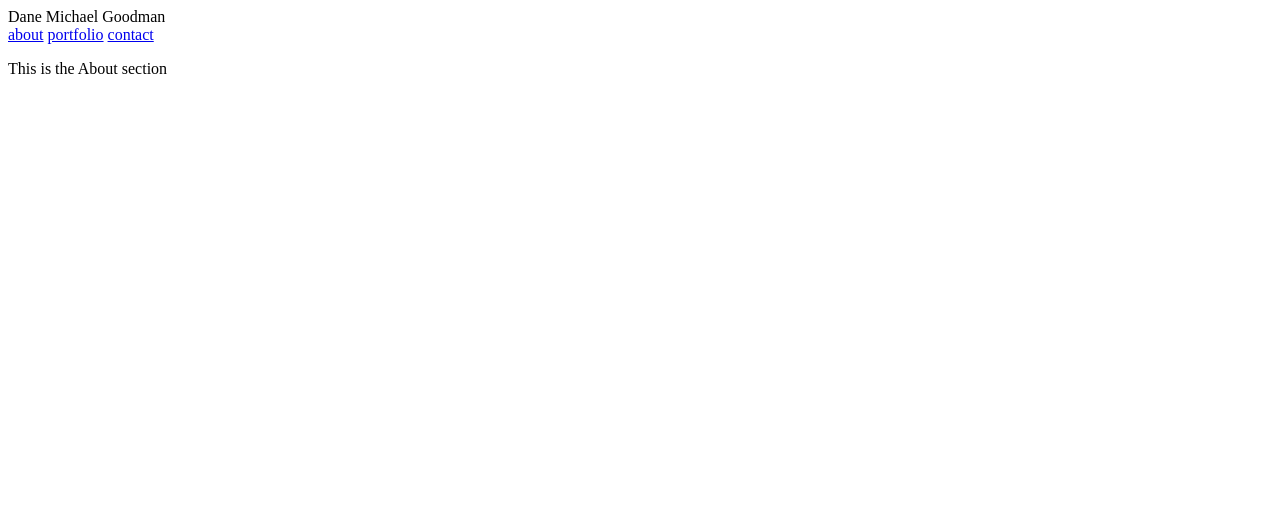
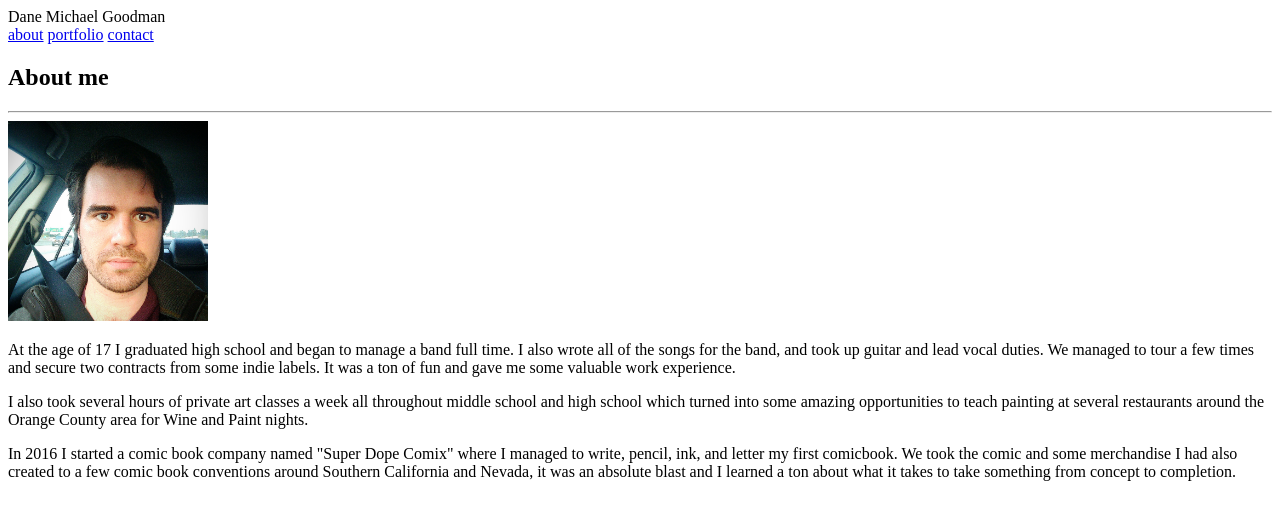
Before and after one commit to GreatestDane/Basic-Portfolio, a plain HTML site: page index.html in a window 1280 px wide. Drawn offline with Linux system fonts and the light colour scheme.

Commit message:
Added the about me section with profile picture

```diff
--- a/assets/css/style.css
+++ b/assets/css/style.css
@@ -0,0 +1,4 @@
+#profile-pic {
+    width: 200px;
+    height: 200px;
+}
--- a/index.html
+++ b/index.html
@@ -17,9 +17,17 @@
         <a href="portfolio.html">portfolio</a>
         <a href="contact.html">contact</a>
     </header>
+<!-- Create a short little bio about myself with a picture and a seperating bar line -->
+    <body>
+        <section>
+            <h1>About me</h1>
+            <hr>
+            <img id="profile-pic" src="assets/images/Dane.jpg.jpg">
+            <P>At the age of 17 I graduated high school and began to manage a band full time. I also wrote all of the songs for the band, and took up guitar and lead vocal duties. We managed to tour a few times and secure two contracts from some indie labels. It was a ton of fun and gave me some valuable work experience.</P>
+            <p>I also took several hours of private art classes a week all throughout middle school and high school which turned into some amazing opportunities to teach painting at several restaurants around the Orange County area for Wine and Paint nights.</p>
+            <p>In 2016 I started a comic book company named "Super Dope Comix" where I managed to write, pencil, ink, and letter my first comicbook. We took the comic and some merchandise I had also created to a few comic book conventions around Southern California and Nevada, it was an absolute blast and I learned a ton about what it takes to take something from concept to completion.</p>
+        </section>
 
-    <body>
-        <P>This is the About section</P>
     </body>
 
 </html>
```
